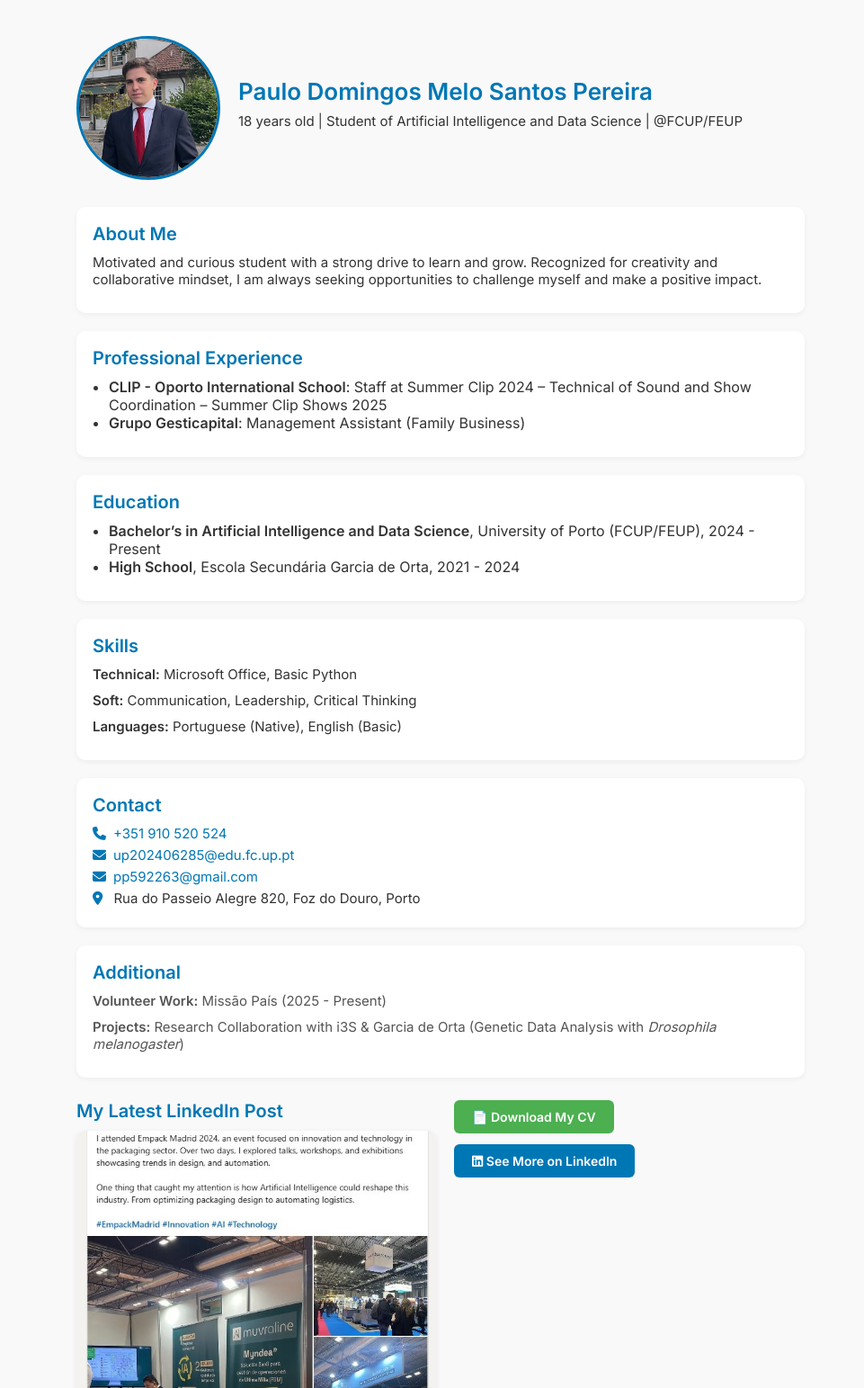
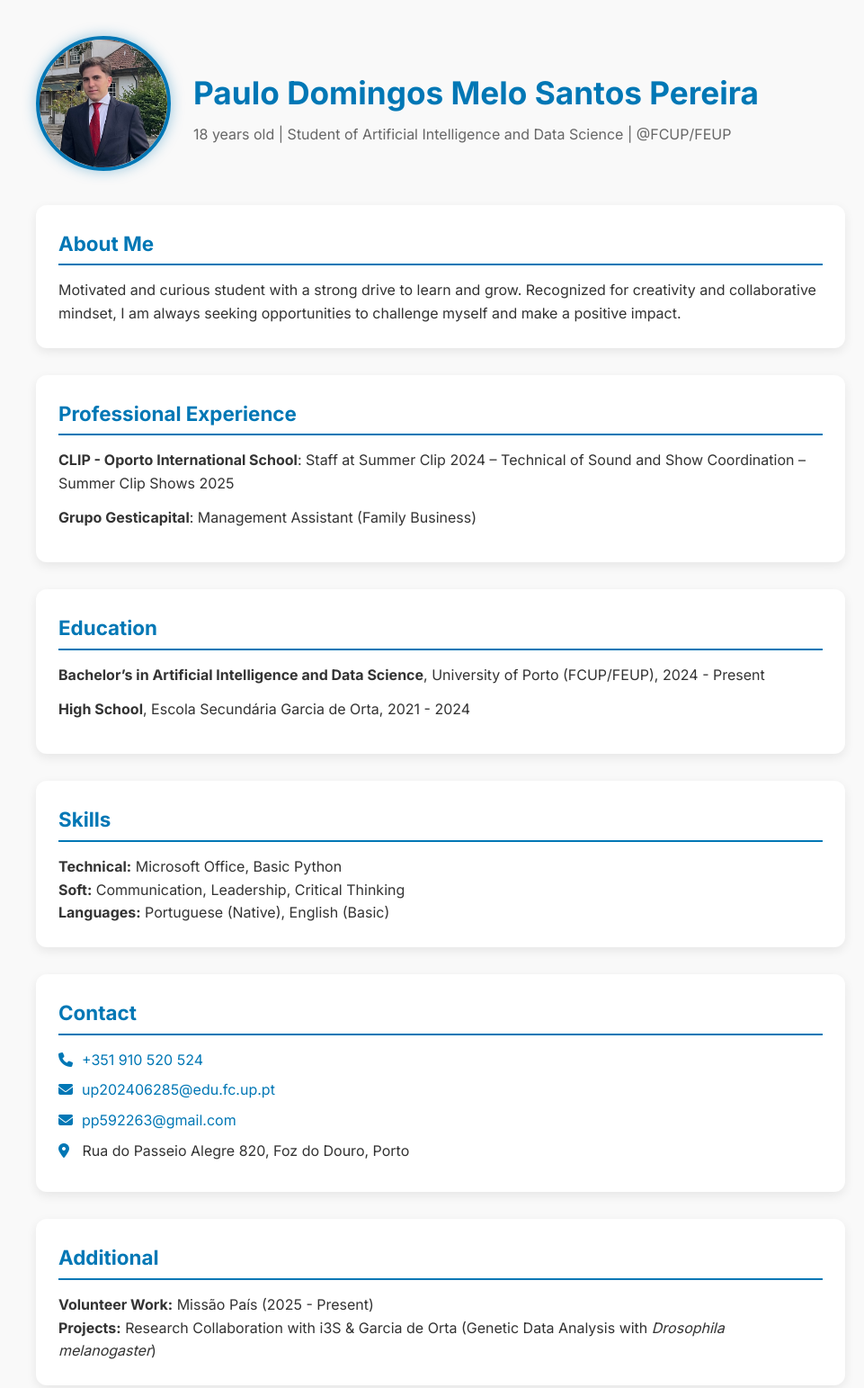
Before and after one commit to paulinhomelo/my-personal-site, a plain HTML site: page index.html in a window 1280 px wide. Shown: the top 1543 px of the page at 90% size, without its empty margins (150-1111 px from the left). Drawn offline with Linux system fonts and the light colour scheme.

Commit message:
Update index.html

```diff
--- a/index.html
+++ b/index.html
@@ -5,73 +5,158 @@
     <meta name="viewport" content="width=device-width, initial-scale=1.0">
     <title>Paulo Domingos Melo Santos Pereira</title>
 
-  <!-- Fonte moderna -->
-  <link href="https://fonts.googleapis.com/css2?family=Inter:wght@400;600&display=swap" rel="stylesheet">
-  <!-- Ícones -->
+    <link href="https://fonts.googleapis.com/css2?family=Inter:wght@400;600;700&display=swap" rel="stylesheet">
     <link rel="stylesheet" href="https://cdnjs.cloudflare.com/ajax/libs/font-awesome/6.5.0/css/all.min.css">
 
     <style>
+        :root {
+            --primary-color: #0077B5;
+            --secondary-color: #005983;
+            --accent-color: #F7A81B; /* Sugestão de cor complementar */
+            --text-color: #333;
+            --bg-color: #f9f9f9;
+            --card-bg: #fff;
+            --shadow: 0 4px 12px rgba(0,0,0,0.08);
+            --border-radius: 12px;
+        }
+
         * { margin: 0; padding: 0; box-sizing: border-box; }
         body {
             font-family: 'Inter', sans-serif;
-      background-color: #f9f9f9;
-      color: #333;
-      padding: 20px;
+            background-color: var(--bg-color);
+            color: var(--text-color);
+            line-height: 1.6;
+            padding: 40px 20px;
         }
-    .container { max-width: 850px; margin: 0 auto; padding: 20px; }
-    .profile {
-      display: flex; align-items: center; margin-bottom: 30px; flex-wrap: wrap;
+
+        .container {
+            max-width: 900px;
+            margin: 0 auto;
+            display: grid;
+            gap: 30px;
         }
-    .photo {
-      width: 160px; height: 160px; margin-right: 20px; flex-shrink: 0;
+
+        .header {
+            display: flex;
+            align-items: center;
+            gap: 25px;
+            flex-wrap: wrap;
+            text-align: center;
         }
+
         .photo img {
-      width: 100%; height: 100%; object-fit: cover;
-      border-radius: 50%; border: 3px solid #0077B5;
+            width: 150px;
+            height: 150px;
+            object-fit: cover;
+            border-radius: 50%;
+            border: 4px solid var(--primary-color);
+            box-shadow: 0 0 15px rgba(0, 119, 181, 0.4);
         }
-    h1 { font-size: 26px; margin-bottom: 8px; color: #0077B5; }
-    h2 { font-size: 20px; margin-bottom: 10px; color: #0077B5; }
-    p { font-size: 15px; margin-bottom: 10px; }
+
+        .header-content h1 {
+            font-size: 2.2rem;
+            margin-bottom: 5px;
+            color: var(--primary-color);
+            font-weight: 700;
+        }
+
+        .header-content p {
+            font-size: 1rem;
+            color: #666;
+        }
+
         .info-section {
-      background: #fff; padding: 18px; margin-bottom: 20px;
-      border-radius: 10px; box-shadow: 0 2px 6px rgba(0,0,0,0.05);
+            background: var(--card-bg);
+            padding: 25px;
+            border-radius: var(--border-radius);
+            box-shadow: var(--shadow);
+            transition: transform 0.3s ease, box-shadow 0.3s ease;
         }
-    .info-section strong { font-weight: 600; }
-    ul { margin-left: 18px; margin-bottom: 10px; }
-    .contact-info p { margin: 5px 0; }
-    .contact-info a { color: #0077B5; text-decoration: none; }
-    .contact-info i { margin-right: 8px; color: #0077B5; }
-    .linkedin-posts {
-      margin-top: 25px; display: flex; flex-wrap: wrap;
-      gap: 20px; align-items: flex-start;
+
+        .info-section:hover {
+            transform: translateY(-5px);
+            box-shadow: 0 6px 16px rgba(0,0,0,0.1);
         }
-    .linkedin-posts img {
-      width: 100%; max-width: 400px; border-radius: 10px;
-      box-shadow: 0 2px 6px rgba(0,0,0,0.08);
+
+        h2 {
+            font-size: 1.4rem;
+            margin-bottom: 15px;
+            color: var(--primary-color);
+            border-bottom: 2px solid var(--primary-color);
+            padding-bottom: 5px;
         }
+
+        ul { list-style-type: none; margin-left: 0; }
+        li { margin-bottom: 12px; }
+        li strong { font-weight: 700; }
+
+        .contact-info p { margin: 8px 0; }
+        .contact-info i { margin-right: 10px; color: var(--primary-color); }
+        .contact-info a {
+            color: var(--primary-color);
+            text-decoration: none;
+            transition: color 0.3s ease;
+        }
+        .contact-info a:hover { color: var(--secondary-color); text-decoration: underline; }
+
+        .linkedin-section {
+            display: flex;
+            flex-direction: column;
+            gap: 20px;
+            align-items: center;
+            text-align: center;
+        }
+
+        .linkedin-post img {
+            width: 100%;
+            max-width: 450px;
+            border-radius: var(--border-radius);
+            box-shadow: var(--shadow);
+        }
+
         .buttons-container {
-      display: flex; flex-direction: column; gap: 12px; align-items: flex-start;
+            display: flex;
+            flex-direction: column;
+            gap: 15px;
+            width: 100%;
+            max-width: 300px;
         }
+
         .download-button, .linkedin-button {
-      display: inline-block; padding: 10px 20px;
-      background-color: #0077B5; color: #fff;
-      text-decoration: none; border-radius: 6px;
-      font-size: 14px; font-weight: bold;
-      transition: background-color 0.3s ease, transform 0.2s ease;
+            display: flex;
+            justify-content: center;
+            align-items: center;
+            padding: 12px 25px;
+            color: #fff;
+            text-decoration: none;
+            border-radius: 8px;
+            font-size: 1rem;
+            font-weight: 600;
+            transition: transform 0.3s ease, box-shadow 0.3s ease, background-color 0.3s ease;
         }
-    .download-button { background-color: #4CAF50; }
-    .download-button:hover { background-color: #45a049; transform: scale(1.05); }
-    .linkedin-button:hover { background-color: #005983; transform: scale(1.05); }
+
+        .download-button { background-color: var(--accent-color); }
+        .linkedin-button { background-color: var(--primary-color); }
+
+        .download-button:hover, .linkedin-button:hover {
+            transform: translateY(-3px);
+            box-shadow: 0 4px 10px rgba(0,0,0,0.2);
+        }
+
         footer {
-      margin-top: 35px; font-size: 14px; text-align: center;
-      border-top: 1px solid #ddd; padding-top: 12px; color: #666;
+            margin-top: 50px;
+            font-size: 0.9rem;
+            text-align: center;
+            border-top: 1px solid #ddd;
+            padding-top: 20px;
+            color: #666;
         }
-    /* Responsividade */
-    @media (max-width: 768px) {
-      .profile { flex-direction: column; text-align: center; }
-      .photo { margin: 0 0 15px 0; }
-      .linkedin-posts { flex-direction: column; align-items: center; }
-      .buttons-container { align-items: center; }
+
+        @media (min-width: 768px) {
+            .header { text-align: left; }
+            .container {
+                grid-template-columns: 1fr;
+            }
         }
     </style>
 </head>
@@ -79,25 +164,22 @@
 
 <div class="container">
 
-  <!-- Perfil -->
-  <div class="profile">
+    <header class="header">
         <div class="photo">
             <img src="photo.jpg" alt="Paulo Domingos Melo Santos Pereira">
         </div>
-    <div>
+        <div class="header-content">
             <h1>Paulo Domingos Melo Santos Pereira</h1>
             <p>18 years old | Student of Artificial Intelligence and Data Science | @FCUP/FEUP</p>
         </div>
-  </div>
+    </header>
 
-  <!-- Sobre Mim -->
-  <div class="info-section">
+    <div class="info-section about-me">
         <h2>About Me</h2>
         <p>Motivated and curious student with a strong drive to learn and grow. Recognized for creativity and collaborative mindset, I am always seeking opportunities to challenge myself and make a positive impact.</p>
     </div>
 
-  <!-- Experiência Profissional -->
-  <div class="info-section">
+    <div class="info-section experience">
         <h2>Professional Experience</h2>
         <ul>
             <li><strong>CLIP - Oporto International School</strong>: Staff at Summer Clip 2024 – Technical of Sound and Show Coordination – Summer Clip Shows 2025</li>
@@ -105,8 +187,7 @@
         </ul>
     </div>
 
-  <!-- Educação -->
-  <div class="info-section">
+    <div class="info-section education">
         <h2>Education</h2>
         <ul>
             <li><strong>Bachelor’s in Artificial Intelligence and Data Science</strong>, University of Porto (FCUP/FEUP), 2024 - Present</li>
@@ -114,15 +195,13 @@
         </ul>
     </div>
 
-  <!-- Skills -->
-  <div class="info-section">
+    <div class="info-section skills">
         <h2>Skills</h2>
         <p><strong>Technical:</strong> Microsoft Office, Basic Python</p>
         <p><strong>Soft:</strong> Communication, Leadership, Critical Thinking</p>
         <p><strong>Languages:</strong> Portuguese (Native), English (Basic)</p>
     </div>
 
-  <!-- Contactos -->
     <div class="info-section contact-info">
         <h2>Contact</h2>
         <p><i class="fas fa-phone"></i><a href="tel:+351910520524">+351 910 520 524</a></p>
@@ -131,28 +210,28 @@
         <p><i class="fas fa-map-marker-alt"></i> Rua do Passeio Alegre 820, Foz do Douro, Porto</p>
     </div>
 
-  <!-- Secção Opcional (menos importante) -->
-  <div class="info-section" style="font-size:14px; color:#555;">
+    <div class="info-section optional">
         <h2>Additional</h2>
         <p><strong>Volunteer Work:</strong> Missão País (2025 - Present)</p>
         <p><strong>Projects:</strong> Research Collaboration with i3S & Garcia de Orta (Genetic Data Analysis with <em>Drosophila melanogaster</em>)</p>
     </div>
 
-  <!-- LinkedIn -->
-  <div class="linkedin-posts">
-    <div>
+    <div class="linkedin-section">
+        <div class="linkedin-post">
             <h2>My Latest LinkedIn Post</h2>
             <img src="linkedin-post1.jpg" alt="LinkedIn post 1">
         </div>
         <div class="buttons-container">
-      <a href="Paulo_Domingos_Melo_Santos_Pereira_CV.pdf" download class="download-button">📄 Download My CV</a>
-      <a href="https://www.linkedin.com/in/paulopereira-ai/" target="_blank" class="linkedin-button"><i class="fab fa-linkedin"></i> See More on LinkedIn</a>
+            <a href="Paulo_Domingos_Melo_Santos_Pereira_CV.pdf" download class="download-button">
+                <i class="fas fa-download" style="margin-right: 8px;"></i> Download My CV
+            </a>
+            <a href="https://www.linkedin.com/in/paulopereira-ai/" target="_blank" class="linkedin-button">
+                <i class="fab fa-linkedin" style="margin-right: 8px;"></i> See More on LinkedIn
+            </a>
+        </div>
     </div>
 </div>
 
-</div>
-
-<!-- Rodapé -->
 <footer>
     <p>Developed by Paulo Domingos Melo Santos Pereira</p>
     <p>Currently pursuing a Bachelor's in Artificial Intelligence and Data Science at the University of Porto.</p>
```
Lines whose indentation alone changed are shown as unchanged.
